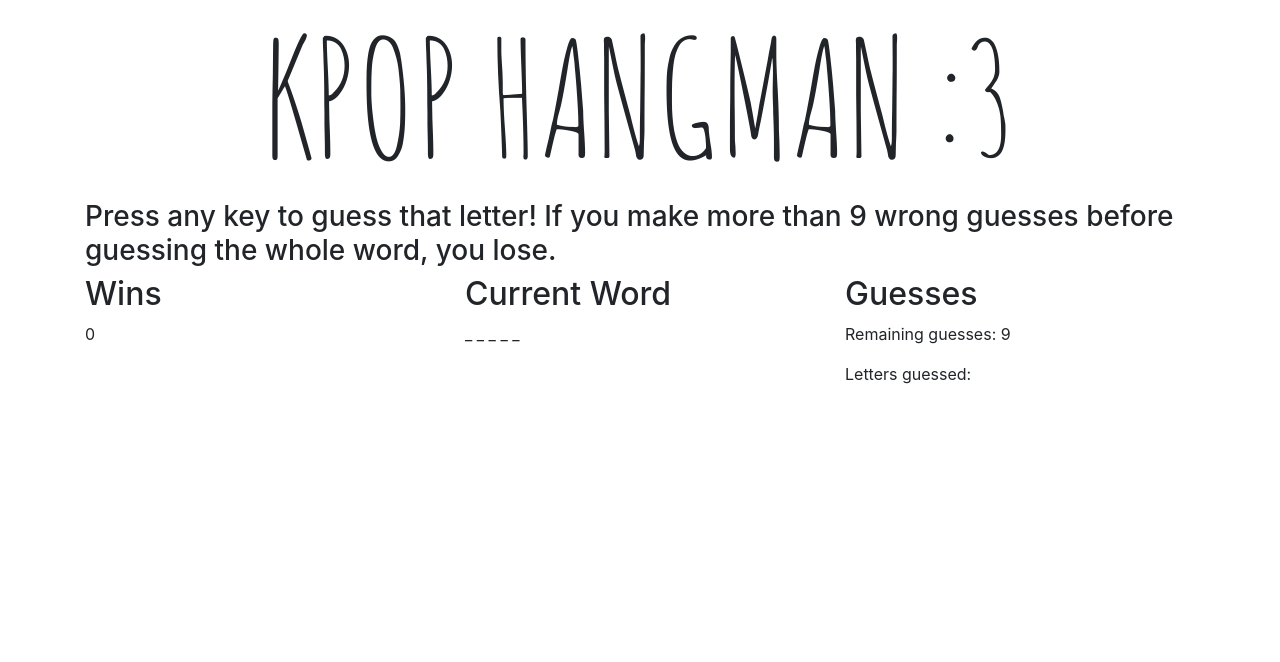
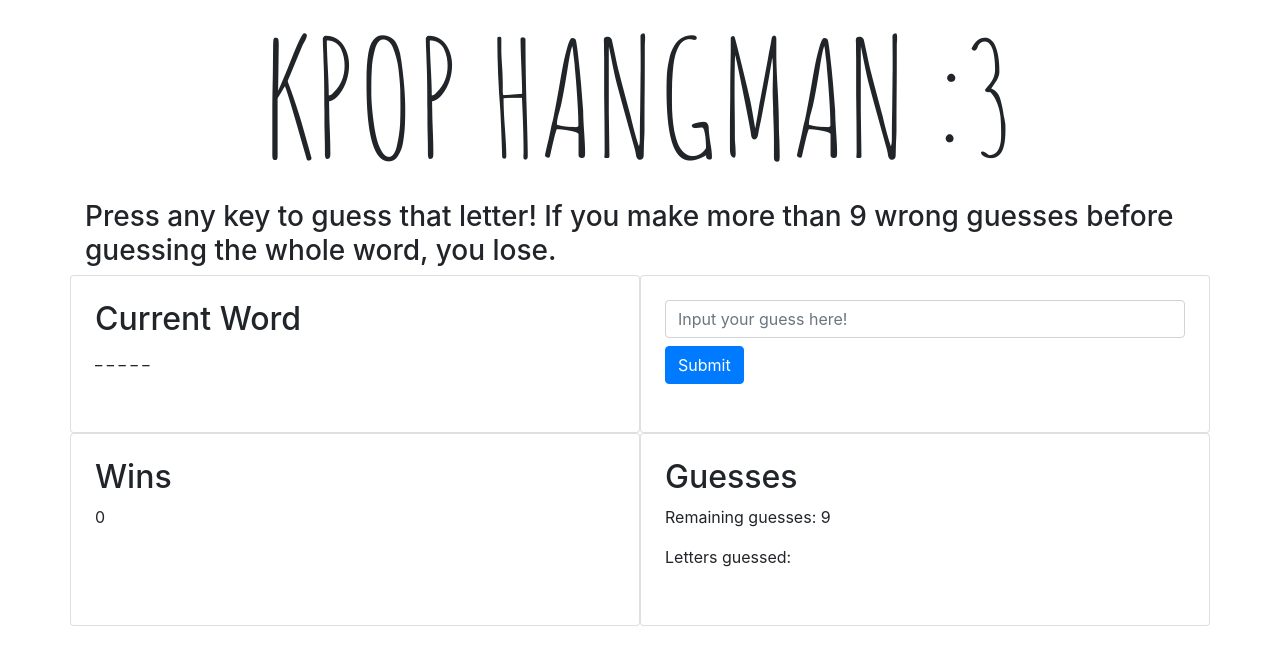
Before and after one commit to frdclav/word-guess-game, a plain HTML site: page index.html in a window 1280 px wide. Drawn offline with nearby package versions, Linux system fonts and the light colour scheme.

Commit message:
adds text input, changes div layout

```diff
--- a/assets/javascript/game.js
+++ b/assets/javascript/game.js
@@ -91,6 +91,7 @@ var game = {
     makeGuess: function(x) {
         if (this.lettersAlreadyGuessed.includes(x)) {
             console.log(x, "has already been guessed");
+            alert(x, "has already been guessed");
         } else if (this.currentWord.includes(x)) {
             console.log(x, "is included in the currentWord.");
             this.lettersAlreadyGuessed.push(x);
@@ -135,6 +136,8 @@ var winsDisp = document.getElementById("winsDisp");
 var currWordDisp = document.getElementById("currWordDisp");
 var guessesDisp = document.getElementById("guessesDisp");
 var subHeaderDisp = document.getElementById("sub-header-text")
+var button = document.getElementById("input-button")
+var userInput = document.getElementById("user-input")
 
 game.main();
 
@@ -142,8 +145,10 @@ winsDisp.innerHTML += "<p>" + game.wins + "</p>";
 currWordDisp.innerHTML += "<p>" + game.correctGuesses.join(" ") + "</p>";
 guessesDisp.innerHTML += "<p>Remaining guesses: " + game.remainingGuesses + "</p><p>Letters guessed: " + game.lettersAlreadyGuessed + "</p>";
 
-document.onkeyup = function(event) {
-        var userGuess = event.key;
+// document.onkeyup = function(event) {
+button.onclick = function() {
+        var userGuess = userInput.value;
+        console.log(userGuess)
         if (allLetter(userGuess)) {
             subHeaderDisp.textContent = `You guessed "${userGuess}"`
             game.makeGuess(userGuess);
@@ -166,7 +171,7 @@ document.onkeyup = function(event) {
         } else {
             alert(userGuess + " is not a letter. Please try again :)")
         }
-
+        userInput.value = ''
     }
     // random stuff for testing
     // var word = "dogg";
--- a/index.html
+++ b/index.html
@@ -31,15 +31,28 @@
             </div>
         </div>
         <div class="row">
-            <div class="col-md-4">
+            <div class=" card col-6 p-4">
+
+                <h2 class="">Current Word</h2>
+                <p id="currWordDisp"></p>
+
+            </div>
+            <div class="card p-4 col-6 ">
+                <form>
+                    <div class="form-group">
+                        <input type="text" class="form-control" id="user-input" placeholder="Input your guess here!">
+                        <button type='button' class="btn btn-primary my-2" id="input-button">Submit</button>
+                    </div>
+                </form>
+            </div>
+        </div>
+        <div class="row">
+            <div class="card p-4 col-6">
                 <h2 class="">Wins</h2>
                 <p id="winsDisp"></p>
             </div>
-            <div class="col-md-4">
-                <h2 class="">Current Word</h2>
-                <p id="currWordDisp"></p>
-            </div>
-            <div class="col-md-4">
+
+            <div class="card p-4 col-6">
                 <h2 class="">Guesses</h2>
                 <p id="guessesDisp"></p>
             </div>
```
